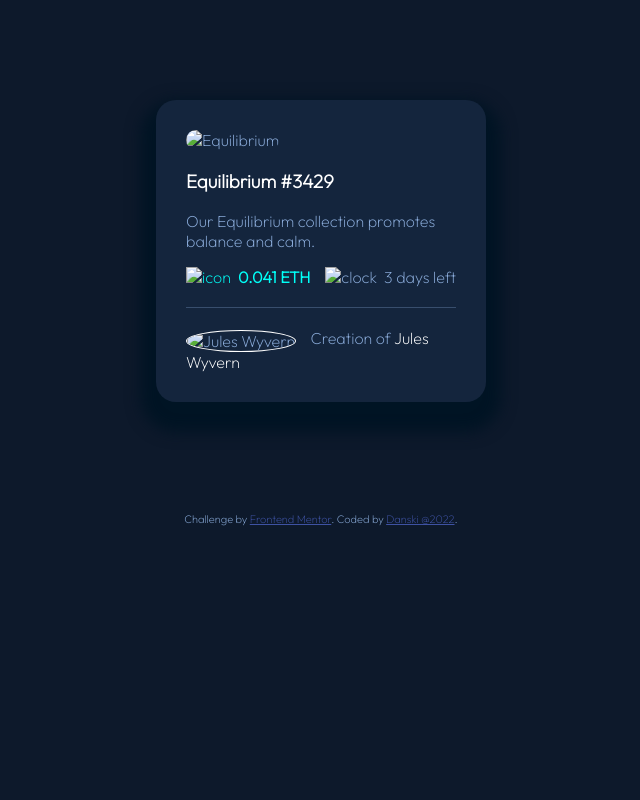
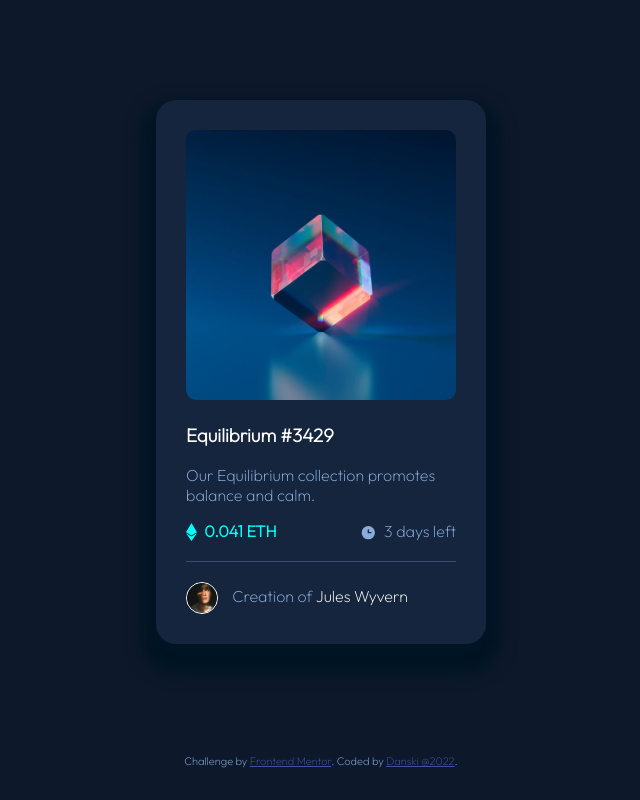
Before and after one commit to danveranga/NFT-Card, a plain HTML site: page index.html in a window 1280 px wide. Shown: the whole page, without its empty margins (319-959 px from the left). Drawn offline with Linux system fonts and the light colour scheme; the site is published under a folder, as on GitHub Pages, so addresses that start at the root find nothing.

Commit message:
Fixed First Image Bug

```diff
--- a/index.html
+++ b/index.html
@@ -16,15 +16,15 @@
 
 <body>
   <div id='card'>
-    <div id='image-container'><img id="imgo" src='/images/image-equilibrium.jpg' alt='Equilibrium' />
-      <a href='/images/image-equilibrium.jpg' target='_blank'><div class='cyanBG'><img src='/images/icon-view.svg' alt='eye' /></div></a>
+    <div id='image-container'><img id="imgo" src='./images/image-equilibrium.jpg' alt='Equilibrium' />
+      <a href='./images/image-equilibrium.jpg' target='_blank'><div class='cyanBG'><img src='./images/icon-view.svg' alt='eye' /></div></a>
     </div>
     <h3 class='whity' style='font-weight: 600;'>Equilibrium #3429</h3>
     <p>Our Equilibrium collection promotes balance and calm.</p>
 
     <div class='inline-container'>
-      <div class='ic1'><img src='/images/icon-ethereum.svg' alt='icon' style='vertical-align: text-bottom;' /><b>&nbsp 0.041 ETH</b></div>
-      <div class='ic2'><img src='/images/icon-clock.svg' alt='clock' style='vertical-align: text-bottom;' />&nbsp 3 days left</div>
+      <div class='ic1'><img src='./images/icon-ethereum.svg' alt='icon' style='vertical-align: text-bottom;' /><b>&nbsp 0.041 ETH</b></div>
+      <div class='ic2'><img src='./images/icon-clock.svg' alt='clock' style='vertical-align: text-bottom;' />&nbsp 3 days left</div>
     </div>
 
     <br>
@@ -32,7 +32,7 @@
     <br>
 
     <div class='image-flex-cont'>
-      <div class='img-txt'><img src='/images/image-avatar.png' alt='Jules Wyvern' class='FID' />&nbsp&nbsp&nbsp Creation of <span id="white" class='whity'>Jules Wyvern</span></div>
+      <div class='img-txt'><img src='./images/image-avatar.png' alt='Jules Wyvern' class='FID' />&nbsp&nbsp&nbsp Creation of <span id="white" class='whity'>Jules Wyvern</span></div>
     </div>
   </div>
 
```
